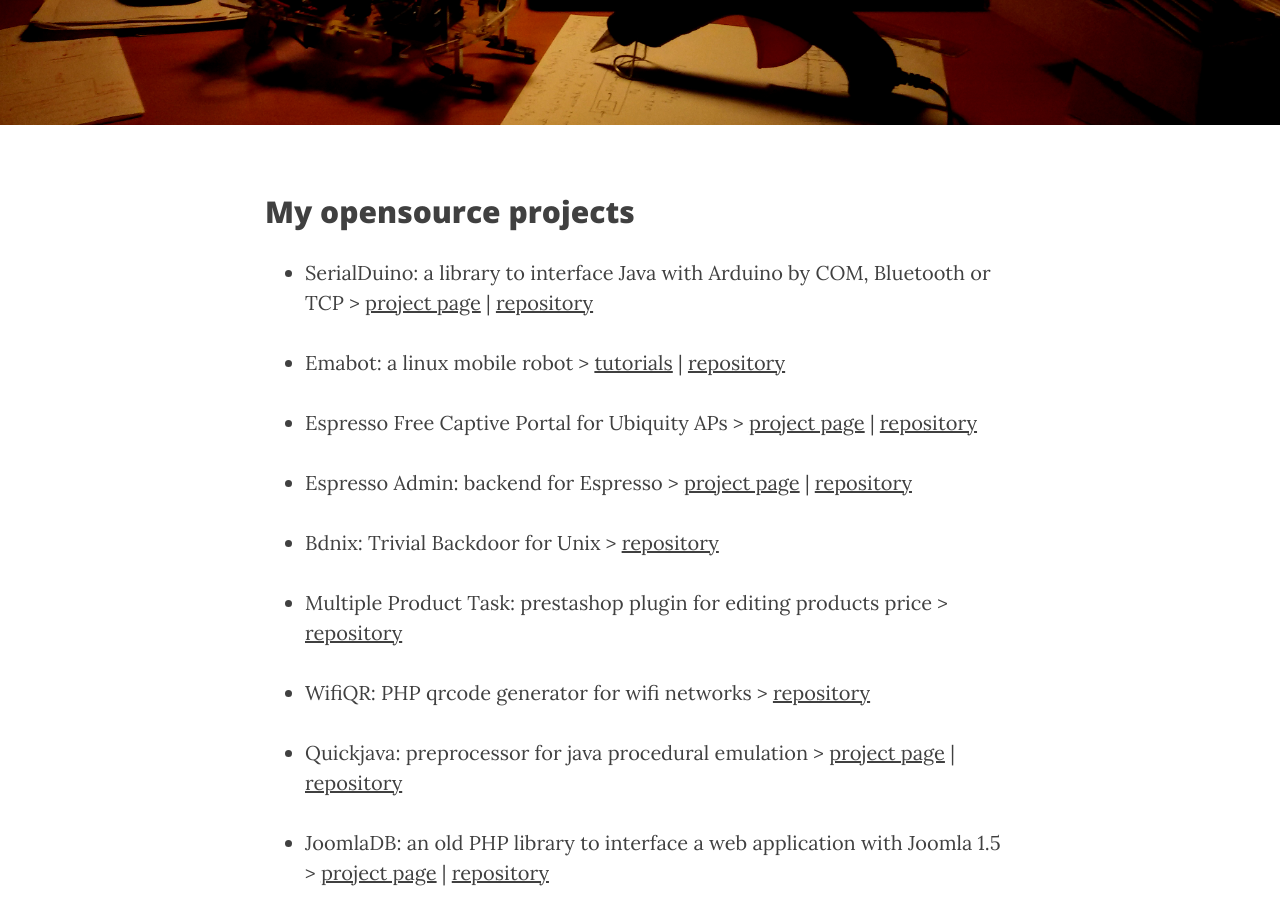
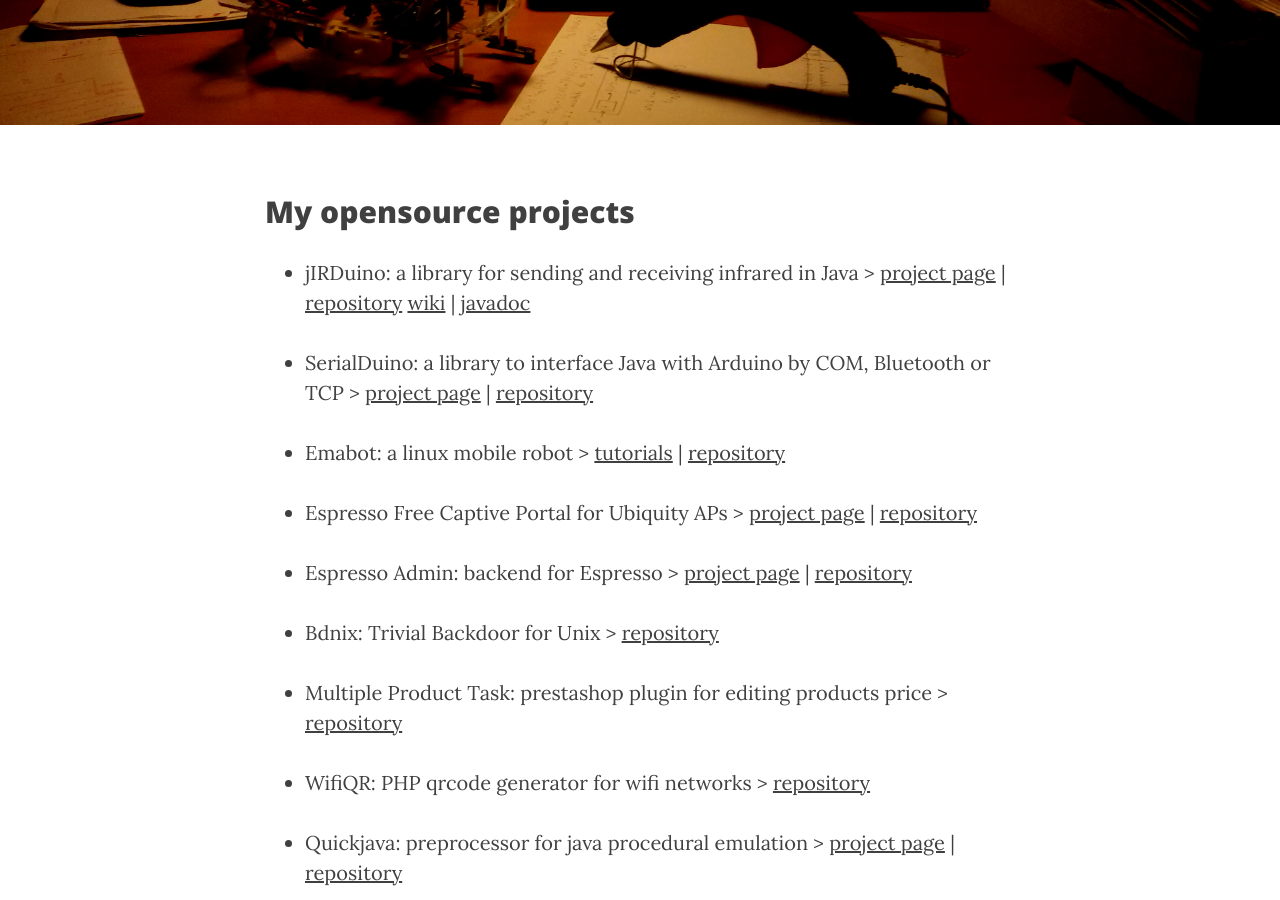
Before and after one commit to emanuelepaiano/emanuelepaiano.github.io, a Jekyll site: the page built from projects.html, in a window 1280 px wide and 900 px high, scrolled down 323 px. Built offline with Jekyll 4.4.1, drawn with Linux system fonts in a browser that asks for light colours; nearby versions of some CDN libraries.

Commit message:
Update projects.html

```diff
--- a/projects.html
+++ b/projects.html
@@ -8,6 +8,15 @@
 <h2>My opensource projects</h2>
 
 <ul>
+        <li>
+                <p>
+                        jIRDuino: a library for sending and receiving infrared in Java >
+                        <a href="https://emanuelepaiano.github.io/jirduino">project page</a> |
+                        <a href="https://github.com/emanuelepaiano/serialduino/">repository</a>
+                        <a href="https://github.com/emanuelepaiano/jirduino/wiki">wiki</a> |
+                        <a href="https://github.com/emanuelepaiano/jirduino/doc">javadoc</a>
+                </p>
+        </li>
         <li>
                 <p>
                         SerialDuino: a library to interface Java with Arduino by COM, Bluetooth or TCP >
```
